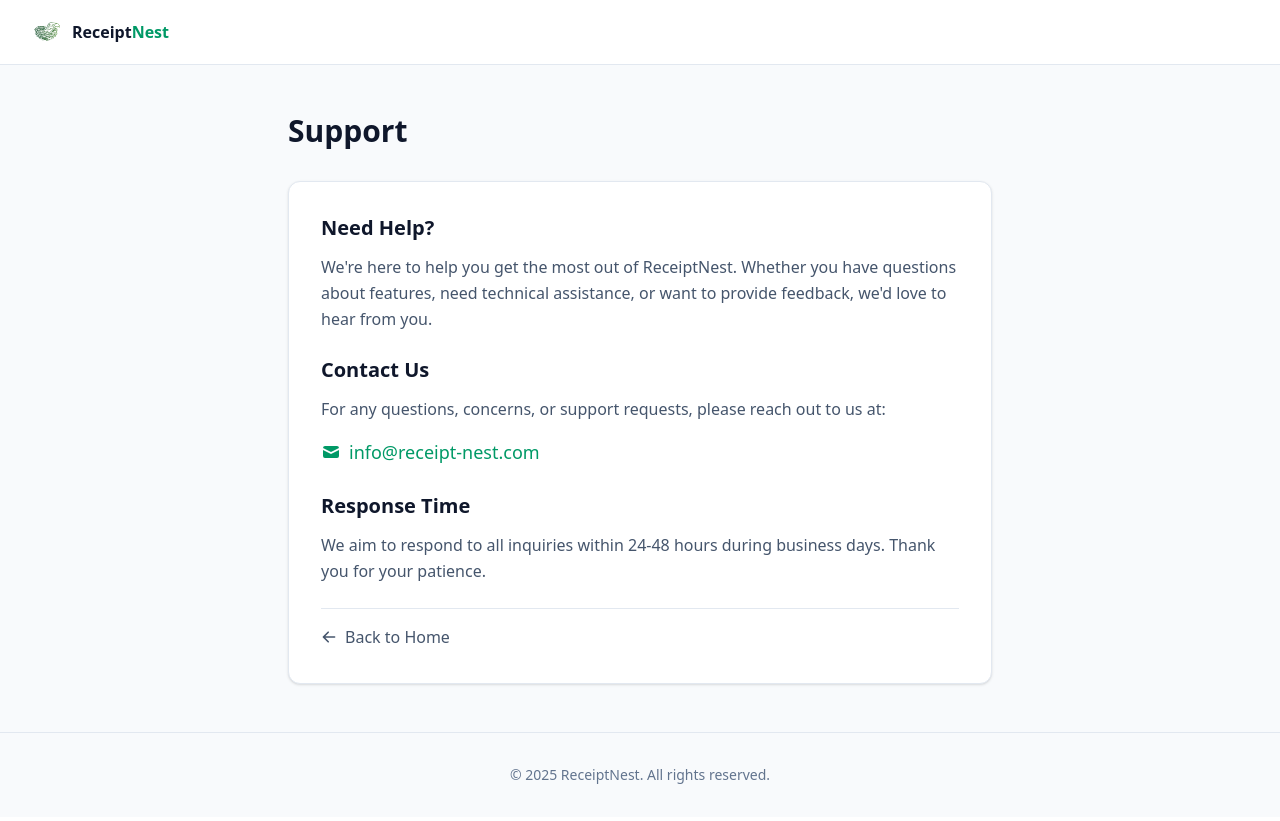
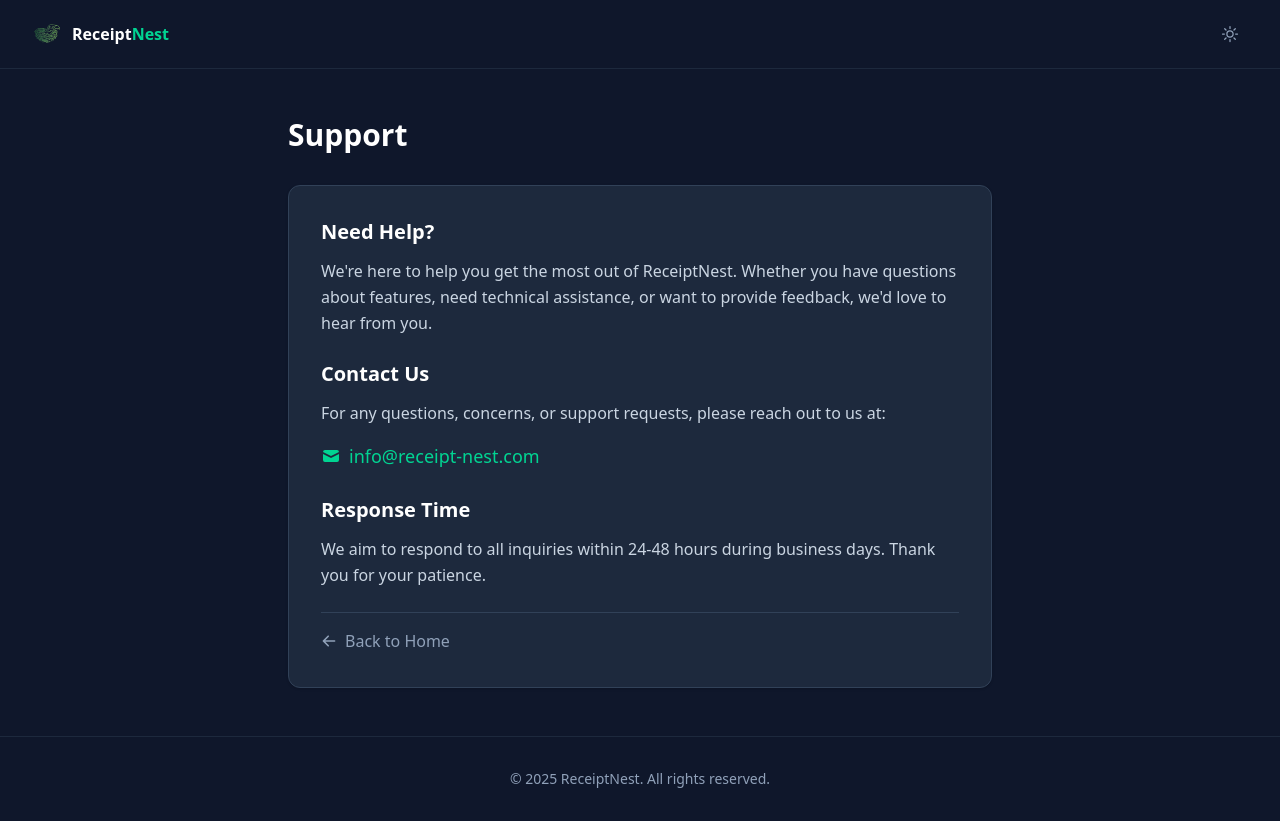
Before and after one commit to EdmondMbadu/receipt-nest, an Angular app: page /support in a window 1280 px wide. Built offline with nearby package versions, Linux system fonts and the light colour scheme; no server answers.

Commit message:
added toggle functionality

```diff
--- a/src/app/features/support/support.component.html
+++ b/src/app/features/support/support.component.html
@@ -1,13 +1,23 @@
 <div class="min-h-screen bg-slate-50 dark:bg-slate-900">
   <!-- Header -->
   <header class="border-b border-slate-200 dark:border-slate-800 bg-white dark:bg-slate-900">
-    <div class="mx-auto max-w-7xl px-4 sm:px-6 lg:px-8 py-4">
+    <div class="mx-auto max-w-7xl px-4 sm:px-6 lg:px-8 py-4 flex items-center justify-between">
       <a routerLink="/" class="flex items-center gap-2 w-fit">
         <img src="assets/receipt-nest.png" alt="ReceiptNest" class="h-8 w-8 object-contain" />
         <span class="font-semibold">
           <span class="text-slate-900 dark:text-white">Receipt</span><span class="text-emerald-600 dark:text-emerald-400">Nest</span>
         </span>
       </a>
+      <button type="button" (click)="toggleTheme()"
+        class="inline-flex items-center justify-center h-9 w-9 rounded-lg text-slate-500 dark:text-slate-400 hover:text-slate-900 dark:hover:text-white hover:bg-slate-100 dark:hover:bg-slate-800 transition-all"
+        aria-label="Toggle theme">
+        <svg *ngIf="isDarkMode()" class="h-5 w-5" fill="none" stroke="currentColor" stroke-width="1.5" viewBox="0 0 24 24">
+          <path stroke-linecap="round" stroke-linejoin="round" d="M12 3v2.25m6.364.386l-1.591 1.591M21 12h-2.25m-.386 6.364l-1.591-1.591M12 18.75V21m-4.773-4.227l-1.591 1.591M5.25 12H3m4.227-4.773L5.636 5.636M15.75 12a3.75 3.75 0 11-7.5 0 3.75 3.75 0 017.5 0z" />
+        </svg>
+        <svg *ngIf="!isDarkMode()" class="h-5 w-5" fill="none" stroke="currentColor" stroke-width="1.5" viewBox="0 0 24 24">
+          <path stroke-linecap="round" stroke-linejoin="round" d="M21.752 15.002A9.718 9.718 0 0118 15.75c-5.385 0-9.75-4.365-9.75-9.75 0-1.33.266-2.597.748-3.752A9.753 9.753 0 003 11.25C3 16.635 7.365 21 12.75 21a9.753 9.753 0 009.002-5.998z" />
+        </svg>
+      </button>
     </div>
   </header>
 
--- a/src/app/features/support/support.component.ts
+++ b/src/app/features/support/support.component.ts
@@ -1,6 +1,7 @@
-import { Component } from '@angular/core';
+import { Component, inject } from '@angular/core';
 import { CommonModule } from '@angular/common';
 import { RouterLink } from '@angular/router';
+import { ThemeService } from '../../services/theme.service';
 
 @Component({
   selector: 'app-support',
@@ -10,5 +11,11 @@
   styleUrl: './support.component.css'
 })
 export class SupportComponent {
+  private readonly theme = inject(ThemeService);
+  readonly isDarkMode = this.theme.isDarkMode;
   readonly currentYear = new Date().getFullYear();
+
+  toggleTheme() {
+    this.theme.toggleTheme();
+  }
 }
--- a/src/app/features/terms/terms.component.html
+++ b/src/app/features/terms/terms.component.html
@@ -1,13 +1,23 @@
 <div class="min-h-screen bg-slate-50 dark:bg-slate-900">
   <!-- Header -->
   <header class="border-b border-slate-200 dark:border-slate-800 bg-white dark:bg-slate-900">
-    <div class="mx-auto max-w-7xl px-4 sm:px-6 lg:px-8 py-4">
+    <div class="mx-auto max-w-7xl px-4 sm:px-6 lg:px-8 py-4 flex items-center justify-between">
       <a routerLink="/" class="flex items-center gap-2 w-fit">
         <img src="assets/receipt-nest.png" alt="ReceiptNest" class="h-8 w-8 object-contain" />
         <span class="font-semibold">
           <span class="text-slate-900 dark:text-white">Receipt</span><span class="text-emerald-600 dark:text-emerald-400">Nest</span>
         </span>
       </a>
+      <button type="button" (click)="toggleTheme()"
+        class="inline-flex items-center justify-center h-9 w-9 rounded-lg text-slate-500 dark:text-slate-400 hover:text-slate-900 dark:hover:text-white hover:bg-slate-100 dark:hover:bg-slate-800 transition-all"
+        aria-label="Toggle theme">
+        <svg *ngIf="isDarkMode()" class="h-5 w-5" fill="none" stroke="currentColor" stroke-width="1.5" viewBox="0 0 24 24">
+          <path stroke-linecap="round" stroke-linejoin="round" d="M12 3v2.25m6.364.386l-1.591 1.591M21 12h-2.25m-.386 6.364l-1.591-1.591M12 18.75V21m-4.773-4.227l-1.591 1.591M5.25 12H3m4.227-4.773L5.636 5.636M15.75 12a3.75 3.75 0 11-7.5 0 3.75 3.75 0 017.5 0z" />
+        </svg>
+        <svg *ngIf="!isDarkMode()" class="h-5 w-5" fill="none" stroke="currentColor" stroke-width="1.5" viewBox="0 0 24 24">
+          <path stroke-linecap="round" stroke-linejoin="round" d="M21.752 15.002A9.718 9.718 0 0118 15.75c-5.385 0-9.75-4.365-9.75-9.75 0-1.33.266-2.597.748-3.752A9.753 9.753 0 003 11.25C3 16.635 7.365 21 12.75 21a9.753 9.753 0 009.002-5.998z" />
+        </svg>
+      </button>
     </div>
   </header>
 
--- a/src/app/features/terms/terms.component.ts
+++ b/src/app/features/terms/terms.component.ts
@@ -1,6 +1,7 @@
-import { Component } from '@angular/core';
+import { Component, inject } from '@angular/core';
 import { CommonModule } from '@angular/common';
 import { RouterLink } from '@angular/router';
+import { ThemeService } from '../../services/theme.service';
 
 @Component({
   selector: 'app-terms',
@@ -10,6 +11,12 @@
   styleUrl: './terms.component.css'
 })
 export class TermsComponent {
+  private readonly theme = inject(ThemeService);
+  readonly isDarkMode = this.theme.isDarkMode;
   readonly currentYear = new Date().getFullYear();
   readonly lastUpdated = 'December 29, 2025';
+
+  toggleTheme() {
+    this.theme.toggleTheme();
+  }
 }
```
